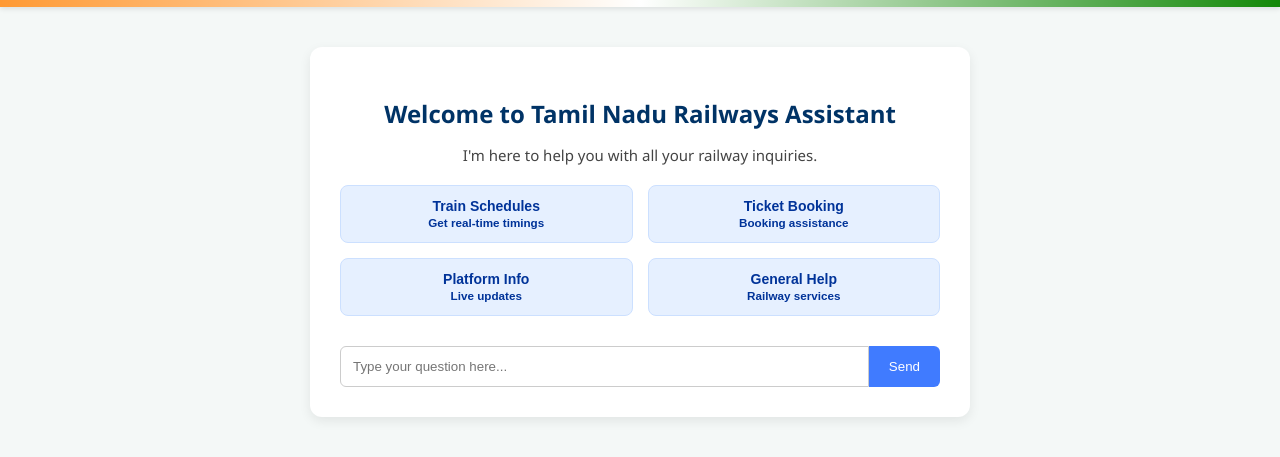
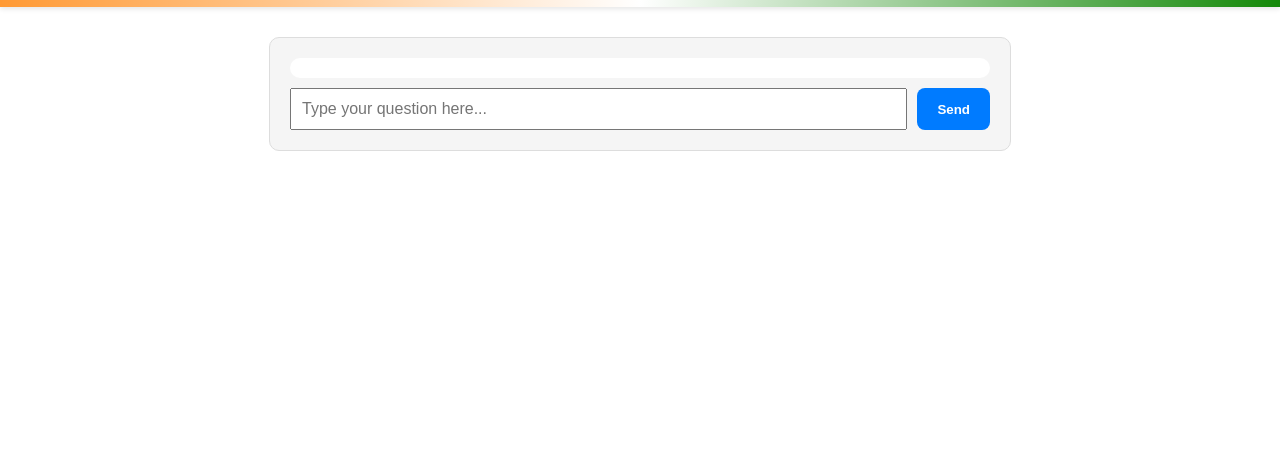
Before and after one commit to arunhplaptop/TamilNaduRailwaysChatbot, a website: page index.html in a window 1280 px wide. Shown: the part 63-520 px from the top of the page. Drawn offline with Linux system fonts and the light colour scheme.

Commit message:
Update index.html

```diff
--- a/index.html
+++ b/index.html
@@ -8,7 +8,7 @@
     body {
       margin: 0;
       font-family: 'Segoe UI', sans-serif;
-      background: #f4f8f7;
+      background: #ffffff;
     }
 
     /* Navbar styles */
@@ -43,74 +43,63 @@
       font-weight: 600;
     }
 
-    .container {
-      max-width: 600px;
-      margin: 40px auto;
-      background: #fff;
-      padding: 30px;
-      border-radius: 12px;
-      box-shadow: 0 4px 12px rgba(0,0,0,0.08);
-      text-align: center;
+    /* Chat area */
+    .chat-container {
+      max-width: 700px;
+      margin: 30px auto;
+      padding: 20px;
+      border: 1px solid #ddd;
+      border-radius: 10px;
+      background: #f5f5f5;
     }
 
-    .container h2 {
-      color: #003366;
+    .chat-box {
+      max-height: 400px;
+      overflow-y: auto;
+      padding: 10px;
+      background: white;
+      border-radius: 10px;
       margin-bottom: 10px;
     }
 
-    .container p {
-      color: #444;
-      font-size: 15px;
-      margin-bottom: 20px;
+    .message {
+      margin: 10px 0;
+      padding: 10px;
+      border-radius: 8px;
+      line-height: 1.4;
+      max-width: 80%;
     }
 
-    .feature-buttons {
-      display: grid;
-      grid-template-columns: 1fr 1fr;
-      gap: 15px;
-      margin-bottom: 30px;
+    .user {
+      background-color: #d1ecf1;
+      text-align: right;
+      margin-left: auto;
     }
 
-    .feature-buttons button {
-      padding: 12px;
-      font-size: 14px;
-      font-weight: bold;
-      background-color: #e6f0ff;
-      border: 1px solid #cce0ff;
-      border-radius: 8px;
-      color: #003399;
-      cursor: pointer;
-      transition: 0.3s ease;
+    .bot {
+      background-color: #f8d7da;
+      margin-right: auto;
     }
 
-    .feature-buttons button:hover {
-      background-color: #cce0ff;
+    .input-area {
+      display: flex;
+      gap: 10px;
     }
 
-    .chat-input {
-      display: flex;
-      margin-top: 10px;
+    #userInput {
+      flex: 1;
+      padding: 10px;
+      font-size: 16px;
     }
 
-    .chat-input input {
-      flex: 1;
-      padding: 12px;
-      border-radius: 6px 0 0 6px;
-      border: 1px solid #ccc;
-      outline: none;
-    }
-
-    .chat-input button {
-      background-color: #407BFF;
-      color: #fff;
-      padding: 12px 20px;
+    button {
+      padding: 10px 20px;
+      background-color: #007bff;
+      color: white;
       border: none;
-      border-radius: 0 6px 6px 0;
+      border-radius: 8px;
+      font-weight: bold;
       cursor: pointer;
-    }
-
-    .chat-input button:hover {
-      background-color: #2e65d3;
     }
   </style>
 </head>
@@ -128,22 +117,52 @@
     </div>
   </div>
 
-  <!-- Main chatbot box -->
-  <div class="container">
-    <h2>Welcome to Tamil Nadu Railways Assistant</h2>
-    <p>I'm here to help you with all your railway inquiries.</p>
-
-    <div class="feature-buttons">
-      <button>Train Schedules<br><small>Get real-time timings</small></button>
-      <button>Ticket Booking<br><small>Booking assistance</small></button>
-      <button>Platform Info<br><small>Live updates</small></button>
-      <button>General Help<br><small>Railway services</small></button>
+  <!-- Chat Section -->
+  <div class="chat-container">
+    <div class="chat-box" id="chatBox">
+      <!-- Messages will appear here -->
     </div>
-
-    <div class="chat-input">
-      <input type="text" placeholder="Type your question here..." />
-      <button>Send</button>
+    <div class="input-area">
+      <input type="text" id="userInput" placeholder="Type your question here..." />
+      <button onclick="sendMessage()">Send</button>
     </div>
   </div>
+
+  <script>
+    async function sendMessage() {
+      const input = document.getElementById("userInput");
+      const message = input.value.trim();
+      if (!message) return;
+
+      // Show user's message
+      addMessageToChat("user", message);
+      input.value = "";
+
+      // Get bot response from backend
+      try {
+        const response = await fetch("/api/railway-chat", {
+          method: "POST",
+          headers: { "Content-Type": "application/json" },
+          body: JSON.stringify({
+            messages: [{ role: "user", content: message }],
+          }),
+        });
+
+        const data = await response.json();
+        addMessageToChat("bot", data.message || "Sorry, I couldn’t understand that.");
+      } catch (error) {
+        addMessageToChat("bot", "Error contacting the assistant.");
+      }
+    }
+
+    function addMessageToChat(sender, text) {
+      const chatBox = document.getElementById("chatBox");
+      const messageDiv = document.createElement("div");
+      messageDiv.className = `message ${sender}`;
+      messageDiv.textContent = text;
+      chatBox.appendChild(messageDiv);
+      chatBox.scrollTop = chatBox.scrollHeight;
+    }
+  </script>
 </body>
 </html>
```
